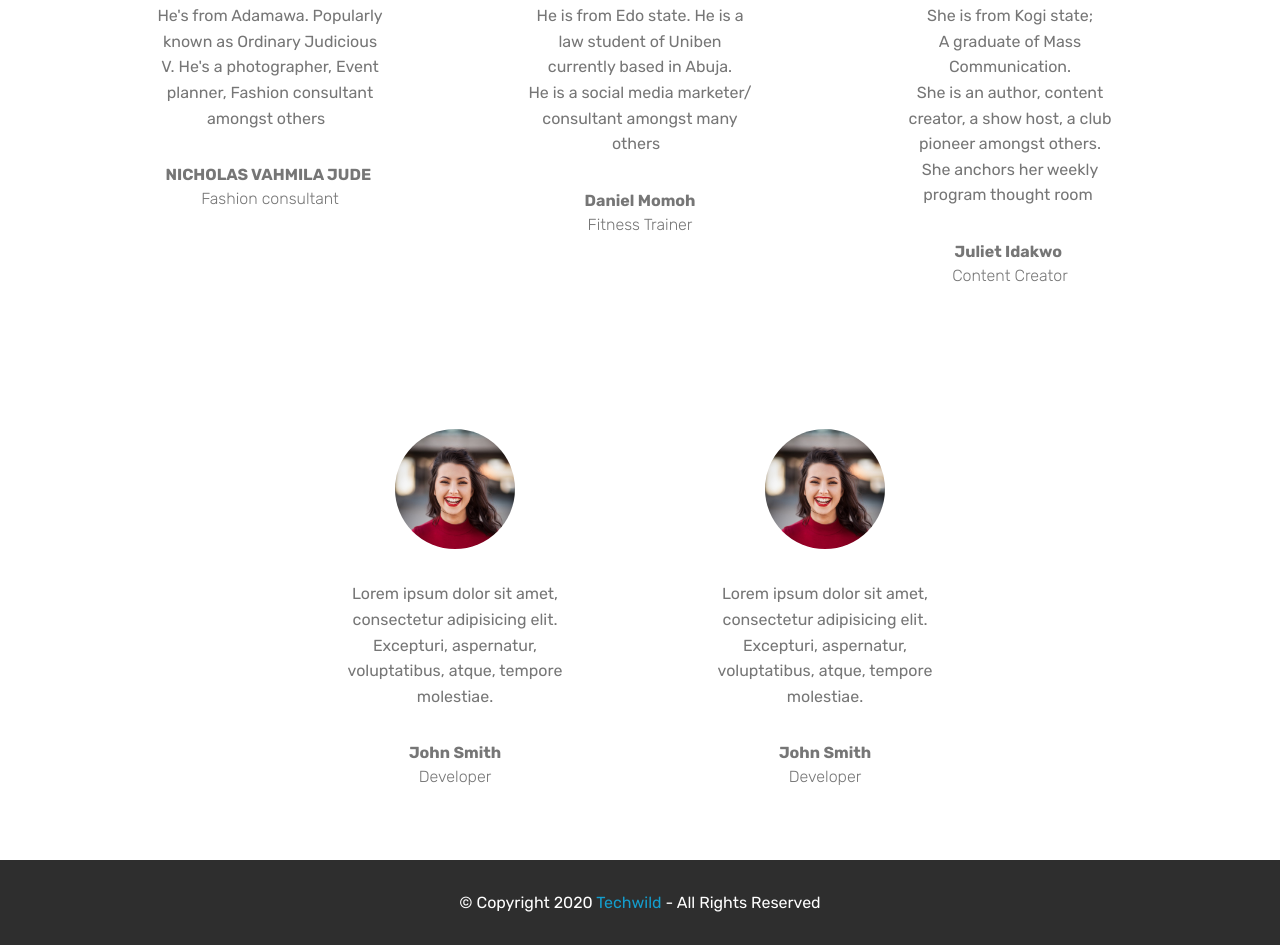
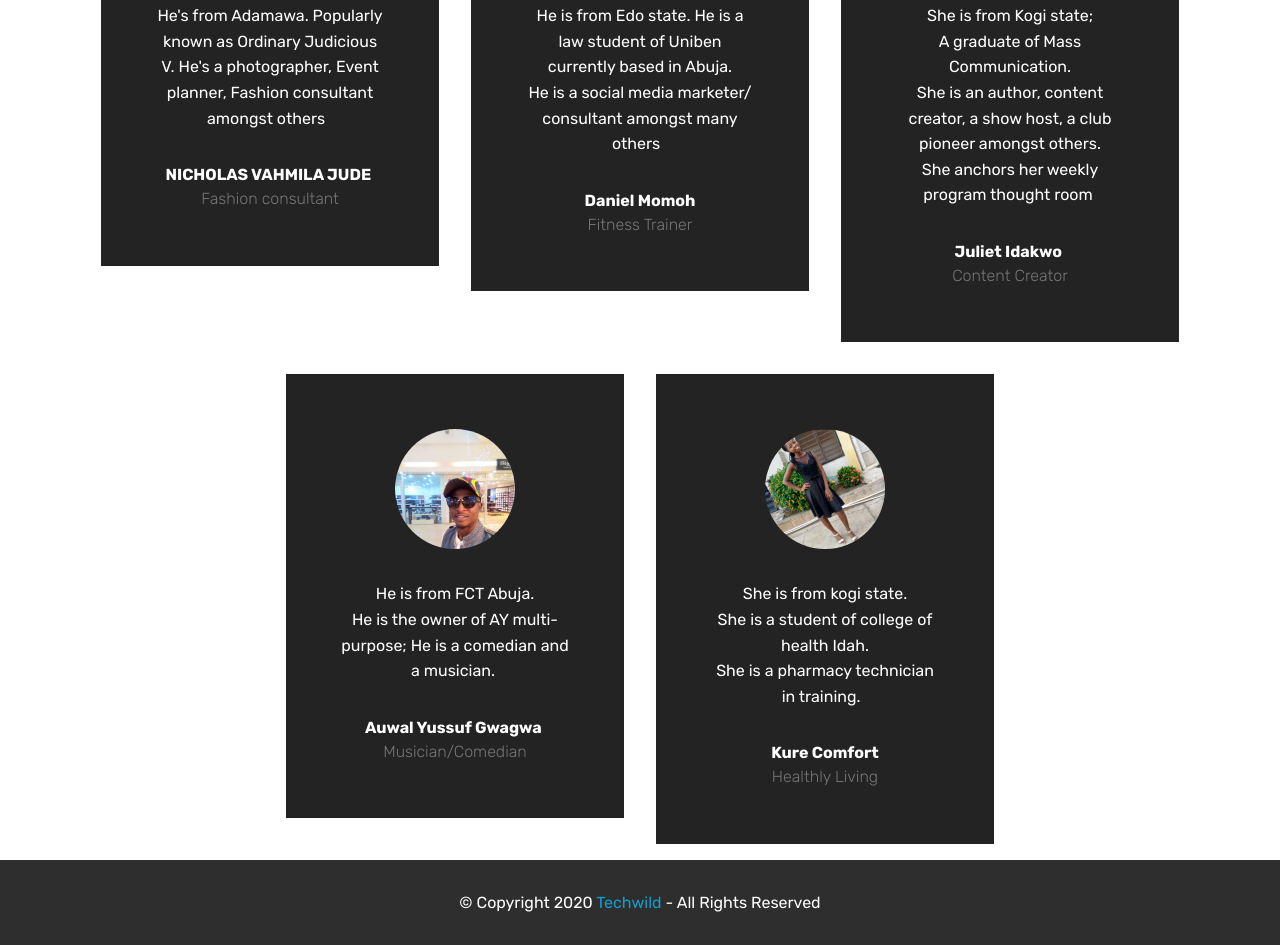
Before and after one commit to tubajide/trend9ja, a plain HTML site: page page2.html in a window 1280 px wide. Shown: the part 1538-2483 px from the top of the page. Drawn offline with Linux system fonts and the light colour scheme; files whose address does not match are found by name.

Commit message:
create github pages

```diff
--- a/assets/images/hashes.json
+++ b/assets/images/hashes.json
@@ -1 +1 @@
-{"DvqBsuTnZcTsK7XShx2DFw==":"mbr-1920x1281.jpg","1QrqMDyagCHy0pF5/HelTw==":"mbr-596x447.jpg","pIAjkLvf7SmQV6uvAl+u7g==":"mbr-596x397.jpg","DZVvZy6YBu3WpDfwbfcKLg==":"mbr-596x447.jpeg","X5IXRPTOj8kh4ANKc3d/XA==":"mbr-1920x1441.jpg","bAfUcVlWDSYG48sAGyPQ+Q==":"mbr-1920x1080.jpg","VfcCEqdGzlx4eUiU0L6f3g==":"samuel-240x320.jpg","25CzGvbnfnUgGOnJXXX/EA==":"shola-240x300.jpg","HrowLKDJTkKUKnuqpvn2Yg==":"mike-240x240.jpg","FxHVG0CVgP/F7JHP8qyd3Q==":"face2.jpg","mIIbxW0r7dEZSbMPwcoYdg==":"background2.jpg","l/v+CWLHJy2tCc7TP7JVvQ==":"mimo-240x240.jpg","b0GyNDTj/Rm1STpM5Qs0jw==":"kenny-240x360.jpg","44G0gTXpT8vCxARUDevYsw==":"jude-240x240.jpg","0l5ShX6M3sUQL7zQRqtiXg==":"daniel-240x241.jpg","ALEs5ispu2iyMG+OZc11QA==":"juliet-240x240.jpg"}
+{"DvqBsuTnZcTsK7XShx2DFw==":"mbr-1920x1281.jpg","1QrqMDyagCHy0pF5/HelTw==":"mbr-596x447.jpg","pIAjkLvf7SmQV6uvAl+u7g==":"mbr-596x397.jpg","DZVvZy6YBu3WpDfwbfcKLg==":"mbr-596x447.jpeg","X5IXRPTOj8kh4ANKc3d/XA==":"mbr-1920x1441.jpg","bAfUcVlWDSYG48sAGyPQ+Q==":"mbr-1920x1080.jpg","VfcCEqdGzlx4eUiU0L6f3g==":"samuel-240x320.jpg","25CzGvbnfnUgGOnJXXX/EA==":"shola-240x300.jpg","HrowLKDJTkKUKnuqpvn2Yg==":"mike-240x240.jpg","FxHVG0CVgP/F7JHP8qyd3Q==":"face2.jpg","mIIbxW0r7dEZSbMPwcoYdg==":"background2.jpg","l/v+CWLHJy2tCc7TP7JVvQ==":"mimo-240x240.jpg","b0GyNDTj/Rm1STpM5Qs0jw==":"kenny-240x360.jpg","44G0gTXpT8vCxARUDevYsw==":"jude-240x240.jpg","0l5ShX6M3sUQL7zQRqtiXg==":"daniel-240x241.jpg","ALEs5ispu2iyMG+OZc11QA==":"juliet-240x240.jpg","fwOTifWNN/+SYWTEJjGUng==":"yusuf-240x320.jpg","v8+ZG8zPLToAL5pSTBx1xQ==":"comfort-240x240.jpg"}
--- a/assets/mobirise/css/mbr-additional.css
+++ b/assets/mobirise/css/mbr-additional.css
@@ -1715,17 +1715,17 @@ section.lazy-placeholder:after {
   flex-wrap: wrap;
 }
 .cid-rYMtS00u5J .mbr-text {
-  color: #767676;
+  color: #ffffff;
 }
 .cid-rYMtS00u5J .mbr-author-desc {
   display: block;
   color: #767676;
 }
 .cid-rYMtS00u5J .mbr-author-name {
-  color: #767676;
+  color: #ffffff;
 }
 .cid-rYMtS00u5J .mbr-testimonial .panel-item {
-  background-color: #ffffff;
+  background-color: #232323;
 }
 .cid-rYMtS00u5J .mbr-testimonial .card-block {
   -webkit-flex-grow: 0;
@@ -1773,17 +1773,17 @@ section.lazy-placeholder:after {
   flex-wrap: wrap;
 }
 .cid-rYMzbsdAfP .mbr-text {
-  color: #767676;
+  color: #ffffff;
 }
 .cid-rYMzbsdAfP .mbr-author-desc {
   display: block;
   color: #767676;
 }
 .cid-rYMzbsdAfP .mbr-author-name {
-  color: #767676;
+  color: #ffffff;
 }
 .cid-rYMzbsdAfP .mbr-testimonial .panel-item {
-  background-color: #ffffff;
+  background-color: #232323;
 }
 .cid-rYMzbsdAfP .mbr-testimonial .card-block {
   -webkit-flex-grow: 0;
--- a/page2.html
+++ b/page2.html
@@ -69,7 +69,7 @@
     </nav>
 </section>
 
-<section class="engine"><a href="https://mobirise.info/f">easy website builder</a></section><section class="mbr-section content5 cid-rYMtuyxs4i mbr-parallax-background" id="content5-g">
+<section class="engine"><a href="https://mobirise.info/r">free bootstrap templates</a></section><section class="mbr-section content5 cid-rYMtuyxs4i mbr-parallax-background" id="content5-g">
 
 
 
@@ -271,19 +271,15 @@
                 <div class="panel-item p-3">
                     <div class="card-block">
                         <div class="testimonial-photo">
-                            <img src="assets/images/face2.jpg">
+                            <img src="assets/images/yusuf-240x320.jpg" alt="" title="">
                         </div>
-                        <p class="mbr-text mbr-fonts-style display-7">
-                           Lorem ipsum dolor sit amet, consectetur adipisicing elit. Excepturi, aspernatur, voluptatibus, atque, tempore molestiae.
-                        </p>
+                        <p class="mbr-text mbr-fonts-style display-7">He is from FCT Abuja.
+<br>He is the owner of AY multi-purpose; He is a comedian and a musician.&nbsp;<br></p>
                     </div>
                     <div class="card-footer">
-                        <div class="mbr-author-name mbr-bold mbr-fonts-style display-7">
-                             John Smith
-                        </div>
+                        <div class="mbr-author-name mbr-bold mbr-fonts-style display-7">Auwal Yussuf Gwagwa&nbsp;</div>
                         <small class="mbr-author-desc mbr-italic mbr-light mbr-fonts-style display-7">
-                               Developer
-                        </small>
+                               Musician/Comedian</small>
                     </div>
                 </div>
             </div>
@@ -292,19 +288,17 @@
                 <div class="panel-item p-3">
                     <div class="card-block">
                         <div class="testimonial-photo">
-                            <img src="assets/images/face2.jpg">
+                            <img src="assets/images/comfort-240x240.jpg" alt="" title="">
                         </div>
-                        <p class="mbr-text mbr-fonts-style display-7">
-                           Lorem ipsum dolor sit amet, consectetur adipisicing elit. Excepturi, aspernatur, voluptatibus, atque, tempore molestiae.
-                        </p>
+                        <p class="mbr-text mbr-fonts-style display-7">She is from kogi state.
+<br>She is a student of college of health Idah.
+<br>She is a pharmacy technician in training. &nbsp;<br></p>
                     </div>
                     <div class="card-footer">
                         <div class="mbr-author-name mbr-bold mbr-fonts-style display-7">
-                             John Smith
-                        </div>
+                             Kure Comfort</div>
                         <small class="mbr-author-desc mbr-italic mbr-light mbr-fonts-style display-7">
-                               Developer
-                        </small>
+                               Healthly Living</small>
                     </div>
                 </div>
             </div>
```
Also changed, not shown: index.html (+1 -1 lines), page1.html (+1 -1 lines), assets/images/comfort-240x240.jpg (added), assets/images/yusuf-240x320.jpg (added), 1 other file.
